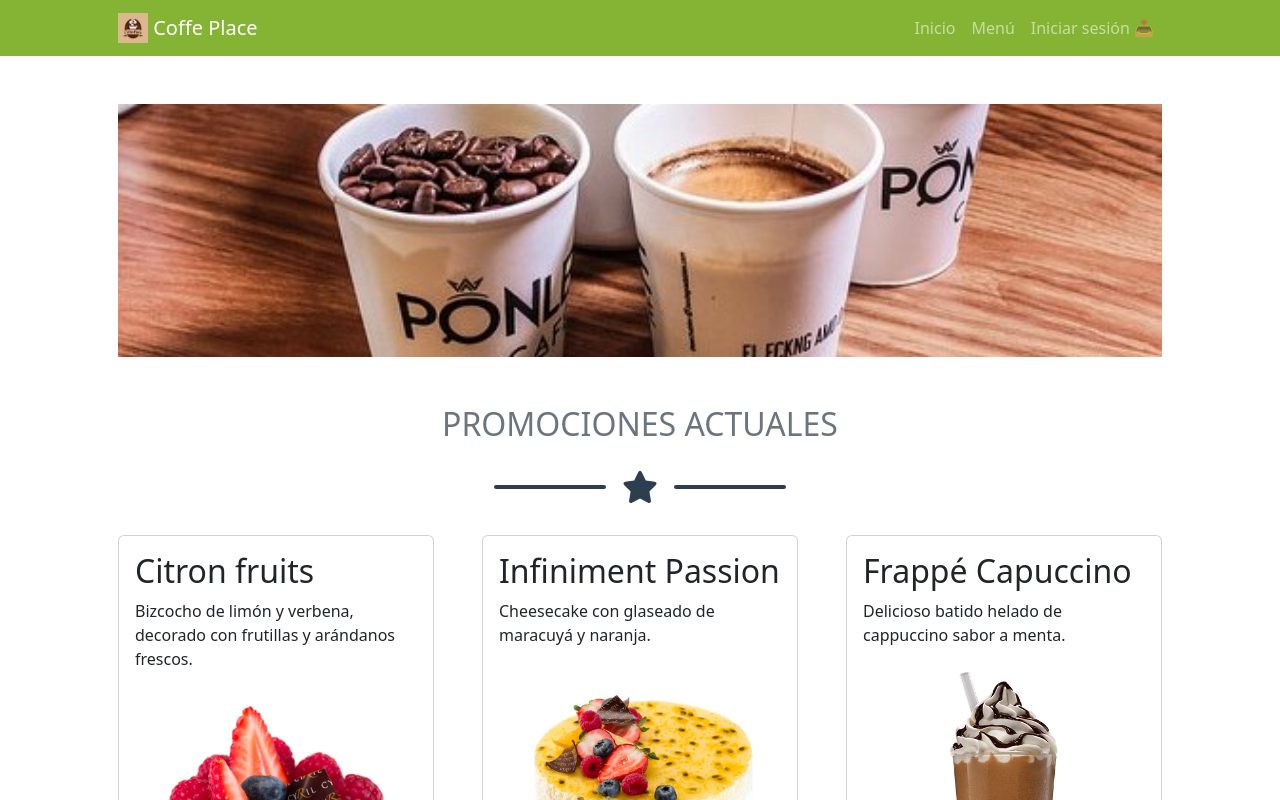
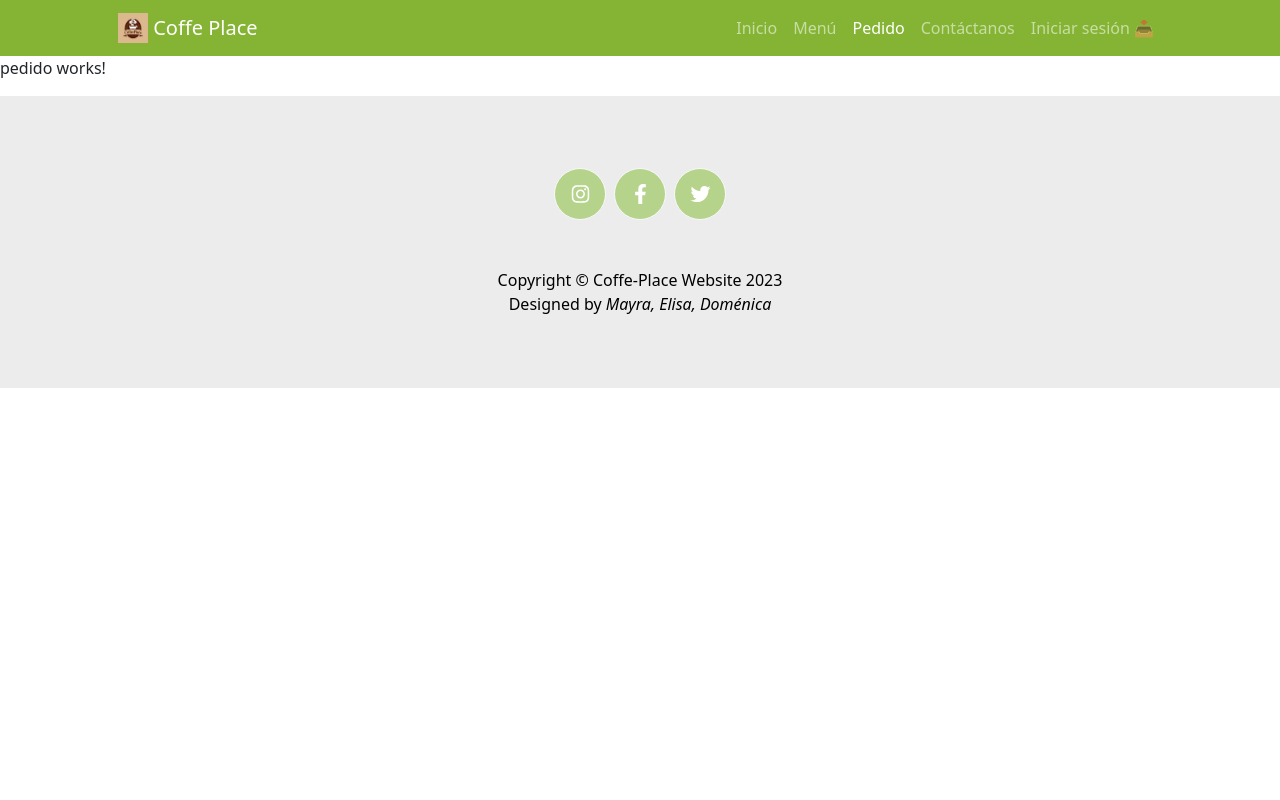
Before and after one commit to Mayra025/AppWeb_Cafeteria, an Angular app in the folder 0PryApp/frontend/: page /pedido in a window 1280 px wide. Shown: the top 800 px of the page. Built offline with nearby package versions, Linux system fonts and the light colour scheme.

Commit message:
creacion de la carpeta pedidos y contacto

```diff
--- a/0PryApp/frontend/src/app/app-routing.module.ts
+++ b/0PryApp/frontend/src/app/app-routing.module.ts
@@ -1,6 +1,8 @@
 import { NgModule } from "@angular/core";
 import { RouterModule, Routes } from "@angular/router";
+import { ContactoComponent } from "./contacto/contacto.component";
 import { InicioComponent } from "./inicio/inicio.component";
+import { PedidoComponent } from "./pedido/pedido.component";
 import { RegistroComponent } from "./registro/registro.component";
 import { UsuarioComponent } from "./usuario/usuario.component";
 
@@ -10,6 +12,8 @@ const router: Routes = [
     { path: 'inicio', component: InicioComponent },
     { path: 'registro', component: RegistroComponent },
     { path: 'usuario', component: UsuarioComponent },
+    { path: 'pedido', component: PedidoComponent },
+    { path: 'contacto', component: ContactoComponent },
 
     { path: '**', component: InicioComponent } //en caso de error 404, no carga
 
--- a/0PryApp/frontend/src/app/app.component.html
+++ b/0PryApp/frontend/src/app/app.component.html
@@ -13,6 +13,7 @@
         class="navbar-toggler-icon"></span></button>
     <div class="collapse navbar-collapse" id="navbarSupportedContent">
       <ul class="navbar-nav ms-auto mb-2 mb-lg-0">
+
         <li class="nav-item">
           <a class="nav-link" [routerLink]="'/Inicio'" [routerLinkActive]="'active'">Inicio</a>
         </li>
@@ -22,11 +23,18 @@
           <a class="nav-link" [routerLink]="'/Menú'" [routerLinkActive]="'active'">Menú</a>
         </li>
 
+        <li class="nav-item">
+          <a class="nav-link" [routerLink]="'/pedido'" [routerLinkActive]="'active'">Pedido</a>
+        </li>
+
+        <li class="nav-item">
+          <a class="nav-link" [routerLink]="'/contacto'" [routerLinkActive]="'active'">Contáctanos</a>
+        </li>
+
 
         <li class="nav-item">
           <a class="nav-link" [routerLink]="'/registro'" [routerLinkActive]="'active'">Iniciar sesión 📥</a>
         </li>
-
 
 
       </ul>
--- a/0PryApp/frontend/src/app/app.module.ts
+++ b/0PryApp/frontend/src/app/app.module.ts
@@ -9,6 +9,8 @@ import { HttpClientModule } from '@angular/common/http';
 import { RegistroComponent } from './registro/registro.component';
 import { CBodyDirective } from './c-body.directive';
 import { UsuarioComponent } from './usuario/usuario.component';
+import { PedidoComponent } from './pedido/pedido.component';
+import { ContactoComponent } from './contacto/contacto.component';
 
 @NgModule({
   declarations: [
@@ -16,7 +18,9 @@ import { UsuarioComponent } from './usuario/usuario.component';
     InicioComponent,
     RegistroComponent,
     CBodyDirective,
-    UsuarioComponent
+    UsuarioComponent,
+    PedidoComponent,
+    ContactoComponent
   ],
   imports: [
     BrowserModule,
--- /dev/null
+++ b/0PryApp/frontend/src/app/contacto/contacto.component.html
@@ -0,0 +1 @@
+<p>contacto works!</p>
--- /dev/null
+++ b/0PryApp/frontend/src/app/pedido/pedido.component.html
@@ -0,0 +1 @@
+<p>pedido works!</p>
```
Also changed, not shown: 0PryApp/frontend/src/app/contacto/contacto.component.ts (added, +10 -0 lines), 0PryApp/frontend/src/app/pedido/pedido.component.ts (added, +10 -0 lines), 0PryApp/frontend/src/app/contacto/contacto.component.css (added), 0PryApp/frontend/src/app/pedido/pedido.component.css (added), 2 other files (tests, documents, lock files or other folders).
